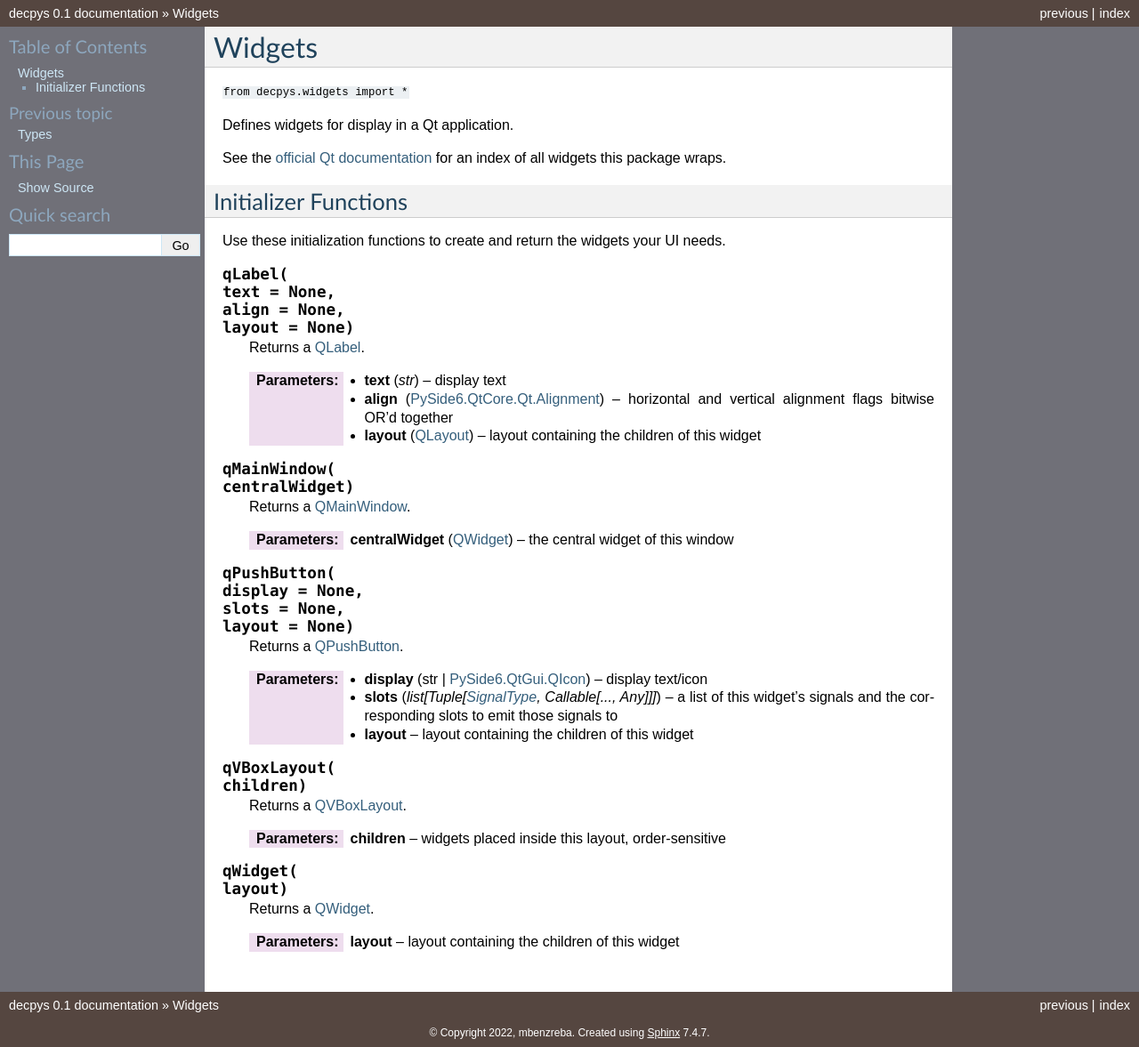
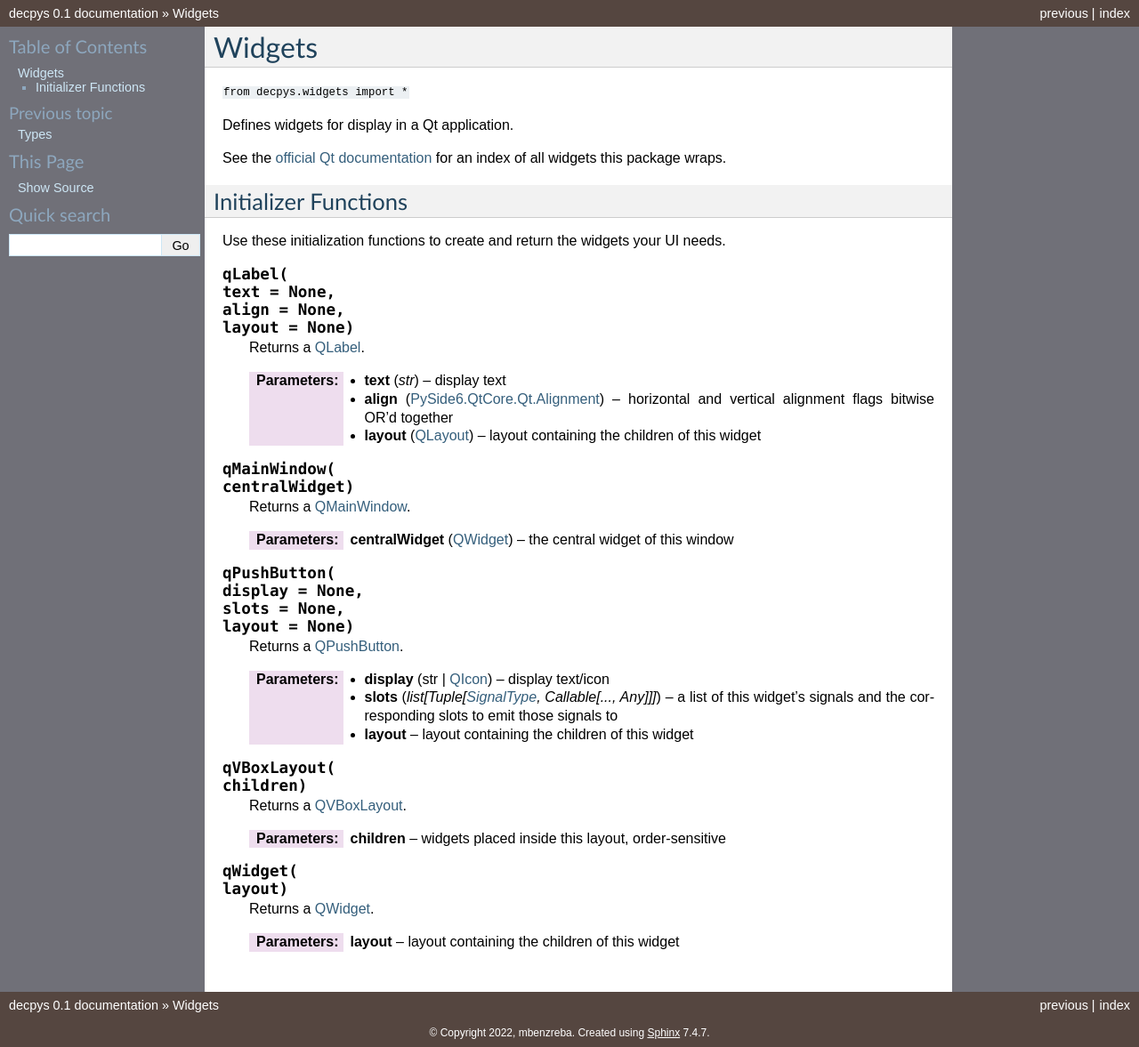
Before and after one commit to mbenzreba/decpys, a Sphinx documentation site: the page built from docs/source/widgets.rst, in a window 1280 px wide. Shown: the whole page at 89% size. Built offline with Sphinx 7.4.7, drawn with Linux system fonts in a browser that asks for light colours.

Commit message:
fix typos

```diff
--- a/docs/source/widgets.rst
+++ b/docs/source/widgets.rst
@@ -48,7 +48,7 @@ Use these initialization functions to create and return the widgets your UI need
     Returns a `QPushButton <https://doc.qt.io/qtforpython/PySide6/QtWidgets/QPushButton.html>`_.
 
     :param display: display text/icon
-    :type display: str | `PySide6.QtGui.QIcon <https://doc.qt.io/qtforpython/PySide6/QtGui/QIcon.html>`_
+    :type display: str | `QIcon <https://doc.qt.io/qtforpython/PySide6/QtGui/QIcon.html>`_
     :param slots: a list of this widget's signals and the corresponding slots to emit those signals to
     :type slots: list[Tuple[SignalType, Callable[..., Any]]]
     :param layout: layout containing the children of this widget
```
Also changed, not shown: other parts of docs/source/widgets.rst (+1 -1 lines).
